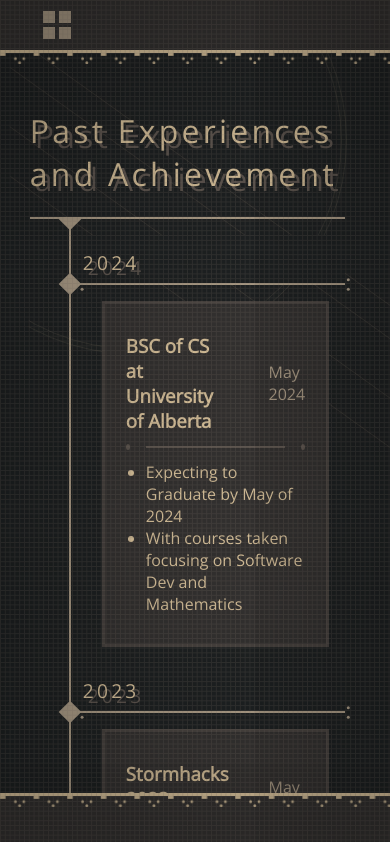
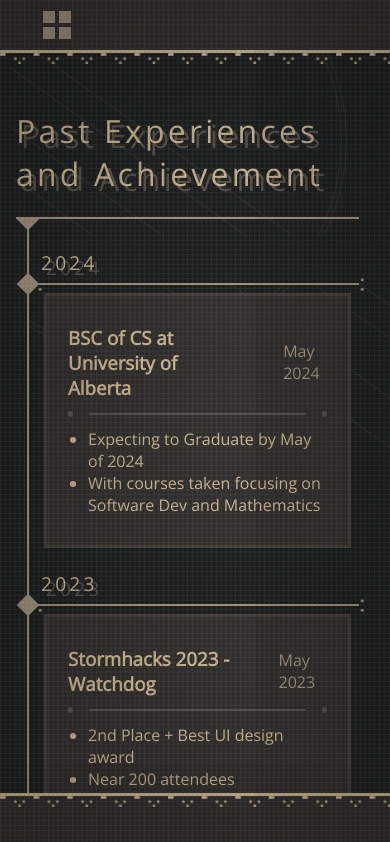
Before and after one commit to goldentoaste/goldentoaste.github.io, a SvelteKit app: page /experiences in a window 390 px wide. Shown: the top 842 px of the page. Built offline with nearby package versions, Linux system fonts and the light colour scheme.

Commit message:
more mobile friendly

```diff
--- a/src/routes/(main)/+layout.svelte
+++ b/src/routes/(main)/+layout.svelte
@@ -93,7 +93,7 @@
 
 <NavBar {items} />
 
-<div class="parent">
+<div class="rootLayoutParent">
     {#if $pageState === PageState.NeedTransition || $pageState === PageState.NoTransition}
         <slot />
     {/if}
@@ -103,7 +103,7 @@
 <Shadow />
 
 <style>
-    div.parent {
+    div.rootLayoutParent {
         padding: 2rem;
         padding-top: 5rem;
         padding-bottom: 10rem;
@@ -113,8 +113,16 @@
 
 
     @media only screen and (min-width: 1200px){
-        div.parent {
+        div.rootLayoutParent {
             padding: 5rem;
         }
     }
+
+    @media only screen and (max-width: 800px){
+        div.rootLayoutParent {
+
+            padding-left: 0.5rem !important;
+            padding-right: 0.5rem !important;
+        }
+    }
 </style>
--- a/src/routes/(main)/experiences/ExpPage.svelte
+++ b/src/routes/(main)/experiences/ExpPage.svelte
@@ -40,7 +40,7 @@
     });
 
     $: $vlineHeight = windowHeight - bottomGap - startingHeight + maxScroll;
-
+    $: console.log(windowHeight, startingHeight)
     let selectedYear = 0;
     let selectedItem = 0;
 
@@ -84,7 +84,8 @@
 <svelte:window
     bind:scrollY
     on:resize={bodyResized}
-    bind:innerHeight={windowHeight}
+    bind:outerHeight={windowHeight}
+
     bind:innerWidth={windowWidth}
 />
 
@@ -94,7 +95,7 @@
     scroll : {Math.round(scrollY)}, maxScroll: {maxScroll}
 </h1> -->
 
-<div class="wrapper">
+<div class="wrapper" style="--margin-left:2rem;">
     <div class="root">
         <div class="left">
             <h1>Past Experiences and Achievement</h1>
@@ -116,7 +117,7 @@
                 </div>
             </div>
 
-            <div style="margin-left: 2.5rem; margin-bottom:10rem;">
+            <div style="margin-left: var(--margin-left); margin-bottom:10rem;">
                 {#each pageInput as group, yearIndex}
                     <div class="group">
                         <div
@@ -141,7 +142,7 @@
                                     selectedItem = itemIndex;
                                     showModal = true;
                                 }}
-                                class="iniHidden"
+                                class="iniHidden expItem"
                                 use:elementVisible={[
                                     (node) => {
                                         node.classList.add("visible");
@@ -214,6 +215,13 @@
 </div>
 
 <style>
+
+
+
+    .expItem{
+        margin:1rem;
+    }
+
     .shadow {
         position: fixed;
         width: 100vw;
@@ -275,6 +283,7 @@
         top: 4.5rem;
 
         display: flex;
+
     }
 
     .wrapper {
@@ -332,7 +341,7 @@
 
         transform: translate(0, -50%) rotate(45deg);
         top: 0rem;
-        left: 2rem;
+        left: calc(var(--margin-left) - 0.5rem);
     }
 
     /* vertical line, and decoration for it */
@@ -344,7 +353,7 @@
         background-color: var(--fg-alt);
 
         top: 0;
-        left: calc(2.5rem - 1px);
+        left: calc(var(--margin-left) - 1px);
 
         /* transition: height 0.5s ease-in-out; */
     }
@@ -393,4 +402,17 @@
         border-left: 0.2rem solid transparent;
         border-top: 0.2rem solid transparent;
     }
+
+
+    @media screen and (max-width: 600px) {
+        .expItem{
+            margin: 0.5rem ;
+            margin-left: 1rem;
+        }
+
+        .wrapper {
+            --margin-left:0.75rem !important;
+        }
+
+    }
 </style>
--- a/src/routes/(main)/experiences/expItem.svelte
+++ b/src/routes/(main)/experiences/expItem.svelte
@@ -19,7 +19,7 @@
     export let info: ExperienceItemInput;
 </script>
 
-<SpotLightBox style="margin:1rem; margin-left:2rem;">
+<SpotLightBox>
     <div class="item" on:click on:keypress>
         <div class="top">
             <h3>{info.title}</h3>
```
